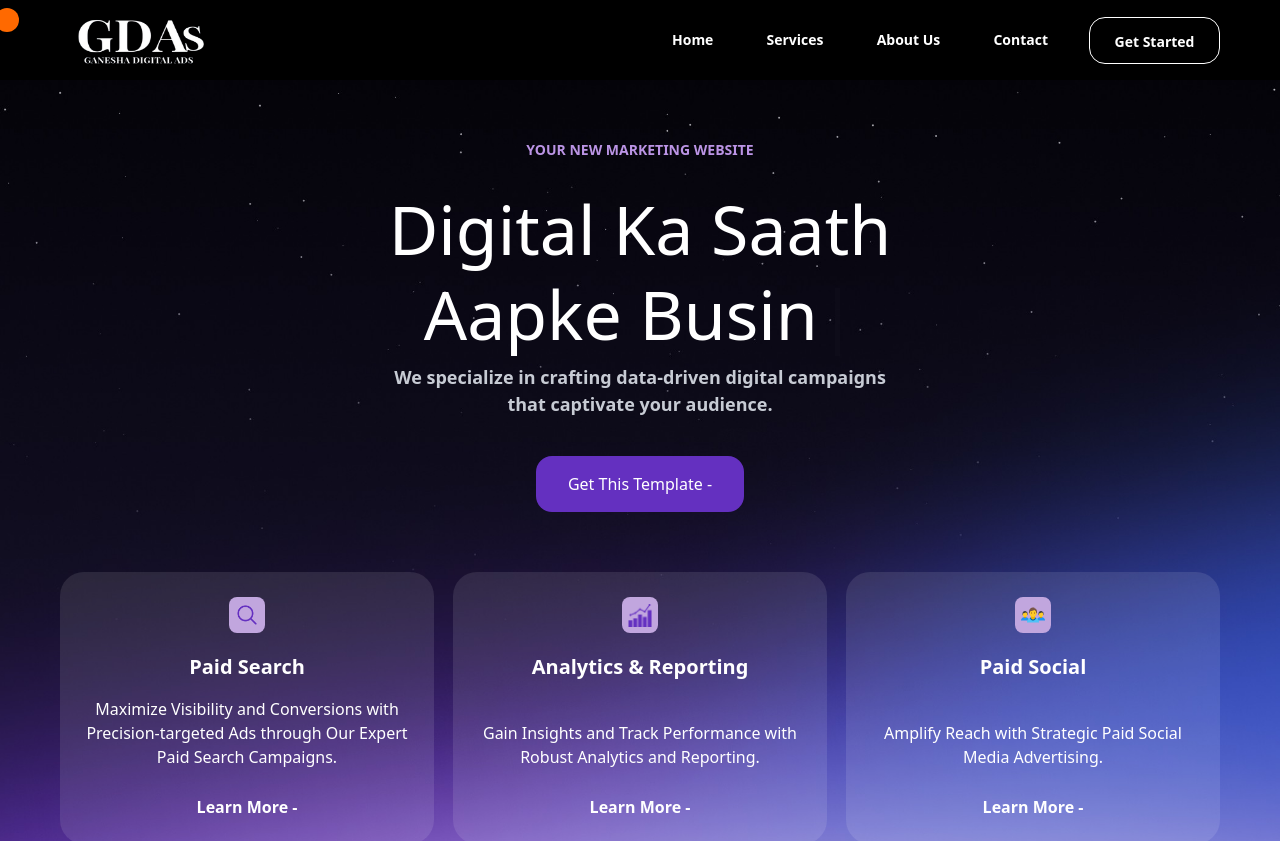
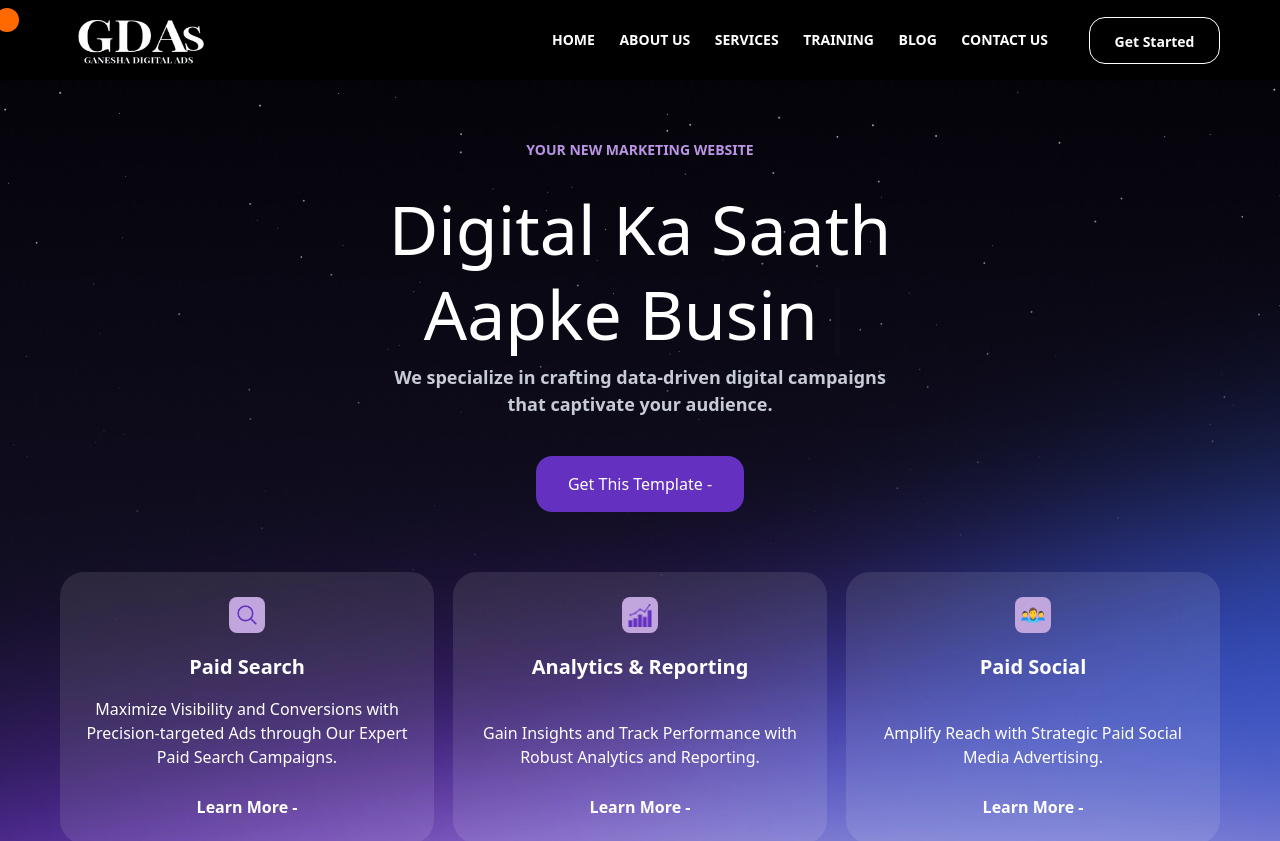
Before and after one commit to deepak-077/digital_Marketing, a Next.js app: page / in a window 1280 px wide. Shown: the top 841 px of the page. Built offline with nearby package versions, Linux system fonts and the light colour scheme.

Commit message:
changes in navbar and footer

```diff
--- a/app/components/Footer.tsx
+++ b/app/components/Footer.tsx
@@ -32,12 +32,12 @@ function Footer(){
 
                     {/* pages */}
                 <div className="flex flex-col justify-between w-56 h-59 items-center md:items-start">
-                    <h5 className="text-[22px] md:text-[19px] font-semibold">Pages</h5>
+                    <h5 className="text-[22px] md:text-[19px] font-semibold">Company</h5>
                     <Link href="/">Home</Link>
                     <Link href="/services">Services</Link>
                     <Link href="/about">About Us</Link>
                     <Link href="/contact">Contact </Link>
-                    <Link href="/error">404</Link>
+                    <Link href="/error">Careers</Link>
                 </div>
 
                 <div className="flex flex-col gap-4 w-56 h-auto md:h-59 items-center md:items-start">
@@ -62,6 +62,15 @@ function Footer(){
                     </div>
 
 
+                </div>
+
+                <div className="flex flex-col justify-between w-56 h-59 items-center md:items-start">
+                    <h5 className="text-[22px] md:text-[19px] font-semibold">Legals</h5>
+                    <Link href="/">Privacy Policy</Link>
+                    <Link href="/services">Refund Policy</Link>
+                    <Link href="/about">Terms & Conditions</Link>
+                    <Link href="/contact">Disclaimer </Link>
+                    <Link href="/error">FAQs</Link>
                 </div>
 
                 <div className="w-56  h-auto md:h-59 flex flex-col gap-4 items-center md:items-start">
--- a/app/components/Menu.tsx
+++ b/app/components/Menu.tsx
@@ -47,12 +47,12 @@ function Menu() {
 
       <div className="flex flex-col items-center">
 
-
-      <button className="p-3 text-gray-500 w-full font-semibold text-[20px]">Home</button>
-      <button className="p-2 text-gray-500 w-full font-semibold text-[20px]">Services</button>
-      <button className="p-2 text-gray-500 w-full font-semibold text-[20px]">Case Studies</button>
-      <button className="p-2 text-gray-500 w-full font-semibold text-[20px]">Contact</button>
-
+      <button className="p-3 text-gray-500 w-full font-semibold text-[20px]">HOME</button>
+      <button className="p-2 text-gray-500 w-full font-semibold text-[20px]">ABOUT US</button>
+      <button className="p-2 text-gray-500 w-full font-semibold text-[20px]">SERVICES</button>
+      <button className="p-2 text-gray-500 w-full font-semibold text-[20px]">TRAINING</button>
+      <button className="p-2 text-gray-500 w-full font-semibold text-[20px]">BLOG</button>
+      <button className="p-2 text-gray-500 w-full font-semibold text-[20px]">CONTACT US</button>
 
       </div>
 
--- a/app/components/Navbar.tsx
+++ b/app/components/Navbar.tsx
@@ -1,4 +1,5 @@
 "use client"
+
 import First from "./First";
 import Menu from "./Menu";
 import { useState } from "react";
@@ -17,20 +18,26 @@ function Navbar(){
                     <img src="gda_logo.png" alt="logo" className="w-40 h-35 rounded-full" />
 
                     {/* right component - menu */}
-                    <div className="hidden  md:flex justify-between items-center w-full max-w-137 h-[47px]">
+                    <div className="hidden  md:flex justify-between items-center w-full max-w-167 h-[47px] ">
 
-                        <div className="flex justify-between items-center w-full max-w-94 h-[26.5px] text-[14px]  text-white font-semibold">
+                        <div className="flex justify-between gap-3 items-center w-full max-w-124 h-[26.5px] text-[14px] text-white font-semibold">
                             <p className="h-[22.5px]">
-                                <Link href="/" className="h-[18px]"> Home </Link>
+                                <Link href="/" className="h-[18px]">HOME</Link>
                             </p>
                             <p className="h-[22.5px]">
-                                <Link href="/services" className="h-[18px]"> Services </Link>
+                                <Link href="/about" className="h-[18px]">ABOUT US</Link>
                             </p>
                             <p className="h-[22.5px]">
-                                <Link href="/about" className="h-[18px]"> About Us </Link>
+                                <Link href="/services" className="h-[18px]">SERVICES</Link>
                             </p>
                             <p className="h-[22.5px]">
-                                <Link href="/contact" className="h-[18px]"> Contact </Link>
+                                <Link href="/training" className="h-[18px]">TRAINING</Link>
+                            </p>
+                            <p className="h-[22.5px]">
+                                <Link href="/blog" className="h-[18px]">BLOG</Link>
+                            </p>
+                            <p className="h-[22.5px]">
+                                <Link href="/contact" className="h-[18px]">CONTACT US</Link>
                             </p>
 
                         </div>
@@ -49,8 +56,6 @@ function Navbar(){
 
                 </nav>
             </div>
-
-
         </div>
 
     )
```
